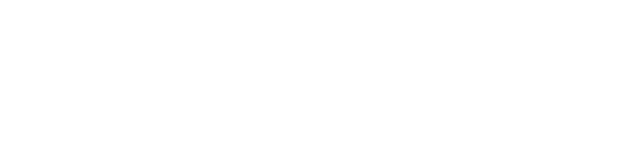
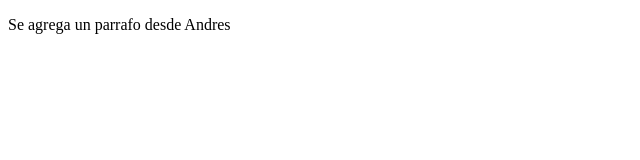
Before and after one commit to kako10/SegundoProyecto, a plain HTML site: page index.html in a window 1280 px wide. Shown: the whole page, without its empty margins (0-640 px from the left). Drawn offline with Linux system fonts and the light colour scheme.

Commit message:
parrafo desde andres

```diff
--- a/index.html
+++ b/index.html
@@ -5,5 +5,7 @@
 </head>
 <body>
 
+	<p>Se agrega un parrafo desde Andres</p>
+
 </body>
 </html>
```
